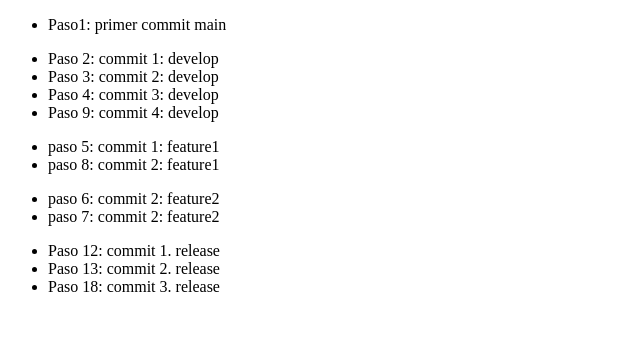
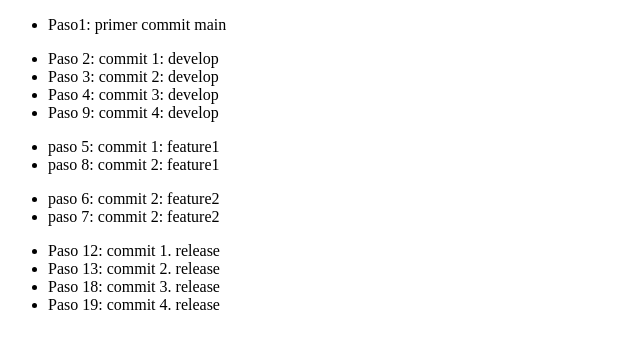
Before and after one commit to KaZZuSe/tarea_dwec, a plain HTML site: page index.html in a window 1280 px wide. Shown: the whole page, without its empty margins (0-640 px from the left). Drawn offline with Linux system fonts and the light colour scheme.

Commit message:
Paso 19: commit 4. release

```diff
--- a/index.html
+++ b/index.html
@@ -27,6 +27,7 @@
         <li>Paso 12: commit 1. release</li>
         <li>Paso 13: commit 2. release</li>
         <li>Paso 18: commit 3. release</li>
+        <li>Paso 19: commit 4. release</li>
     </ul>
 </body>
 </html>
```
